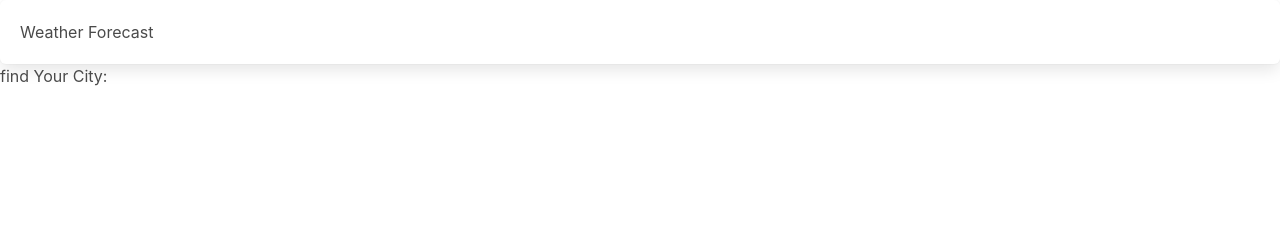
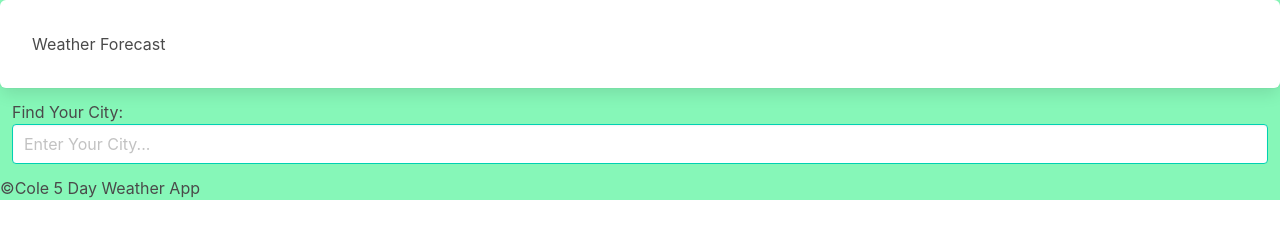
Before and after one commit to LemonDropping/weather-forecast, a plain HTML site: page index.html in a window 1280 px wide. Drawn offline with nearby package versions, Linux system fonts and the light colour scheme.

Commit message:
styled more of the webpage using bulma. need to figure out search

```diff
--- a/assets/css/style.css
+++ b/assets/css/style.css
@@ -6,3 +6,12 @@
     --color-5: #86F7B8;
     --color-6: #2b2c2e;
 }
+
+* {
+    margin: 0;
+    padding: 0;
+}
+
+body {
+    background-color: var(--color-5);
+}
--- a/index.html
+++ b/index.html
@@ -12,17 +12,20 @@
 
     <header>
         <div class="weather-head box">
-            <h1>Weather Forecast</h1>
+            <h1 class="column">Weather Forecast</h1>
         </div>
     </header>
 
     <section class="search-area">
-        <div>
-            <h2>find Your City:</h2>
+        <div class="column">
+            <h2>Find Your City:</h2>
+            <input class="search area input is-primary" type="text" placeholder="Enter Your City...">
         </div>
     </section>
 
-
+    <footer>
+        <p>&copy;Cole 5 Day Weather App</p>
+    </footer>
     <script src="https://cdnjs.cloudflare.com/ajax/libs/jquery/3.6.3/jquery.min.js"></script>
     <script src="./assets/js/script.js"></script>
 </body>
```
